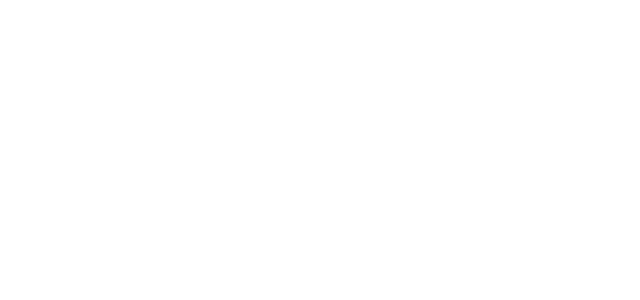
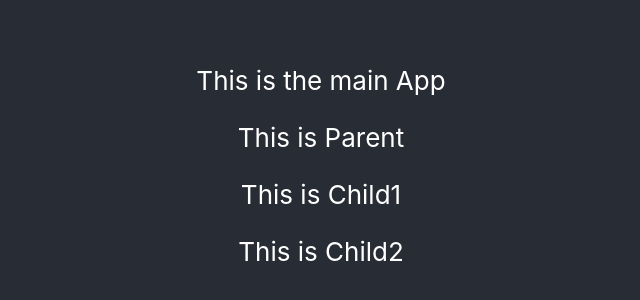
Before and after one commit to MoazzamAzeemi/class005, a React (Create React App) app: page / in a window 1280 px wide. Shown: the part 234-534 px from the top of the page, without its empty margins (319-959 px from the left). Built offline with nearby package versions, Linux system fonts and the light colour scheme.

Commit message:
App is structured for class 5

```diff
--- a/src/App.css
+++ b/src/App.css
@@ -2,18 +2,8 @@
   text-align: center;
 }
 
-.App-logo {
-  height: 40vmin;
-  pointer-events: none;
-}
 
-@media (prefers-reduced-motion: no-preference) {
-  .App-logo {
-    animation: App-logo-spin infinite 20s linear;
-  }
-}
-
-.App-header {
+body {
   background-color: #282c34;
   min-height: 100vh;
   display: flex;
@@ -23,16 +13,3 @@
   font-size: calc(10px + 2vmin);
   color: white;
 }
-
-.App-link {
-  color: #61dafb;
-}
-
-@keyframes App-logo-spin {
-  from {
-    transform: rotate(0deg);
-  }
-  to {
-    transform: rotate(360deg);
-  }
-}
--- a/src/App.js
+++ b/src/App.js
@@ -1,8 +1,12 @@
-import './App.css';
+import React from "react";
+import "./App.css";
+import Parent from "./Parent";
 
 function App() {
   return (
     <div className="App">
+      <p>This is the main App</p>
+      <Parent />
     </div>
   );
 }
--- /dev/null
+++ b/src/Child1.js
@@ -0,0 +1,11 @@
+import React from "react";
+
+function Child1() {
+    return (
+      <div className="">
+        <p>This is Child1</p>
+      </div>
+    );
+  }
+
+export default Child1;
--- /dev/null
+++ b/src/Child2.js
@@ -0,0 +1,11 @@
+import React from "react";
+
+function Child2() {
+    return (
+      <div className="">
+        <p>This is Child2</p>
+      </div>
+    );
+  }
+
+export default Child2;
--- /dev/null
+++ b/src/Parent.js
@@ -0,0 +1,15 @@
+import React from "react";
+import Child1 from "./Child1";
+import Child2 from "./Child2";
+
+function Parent() {
+    return (
+      <div className="">
+        <p>This is Parent</p>
+        <Child1 />
+        <Child2 />
+      </div>
+    );
+  }
+
+  export default Parent;
```
